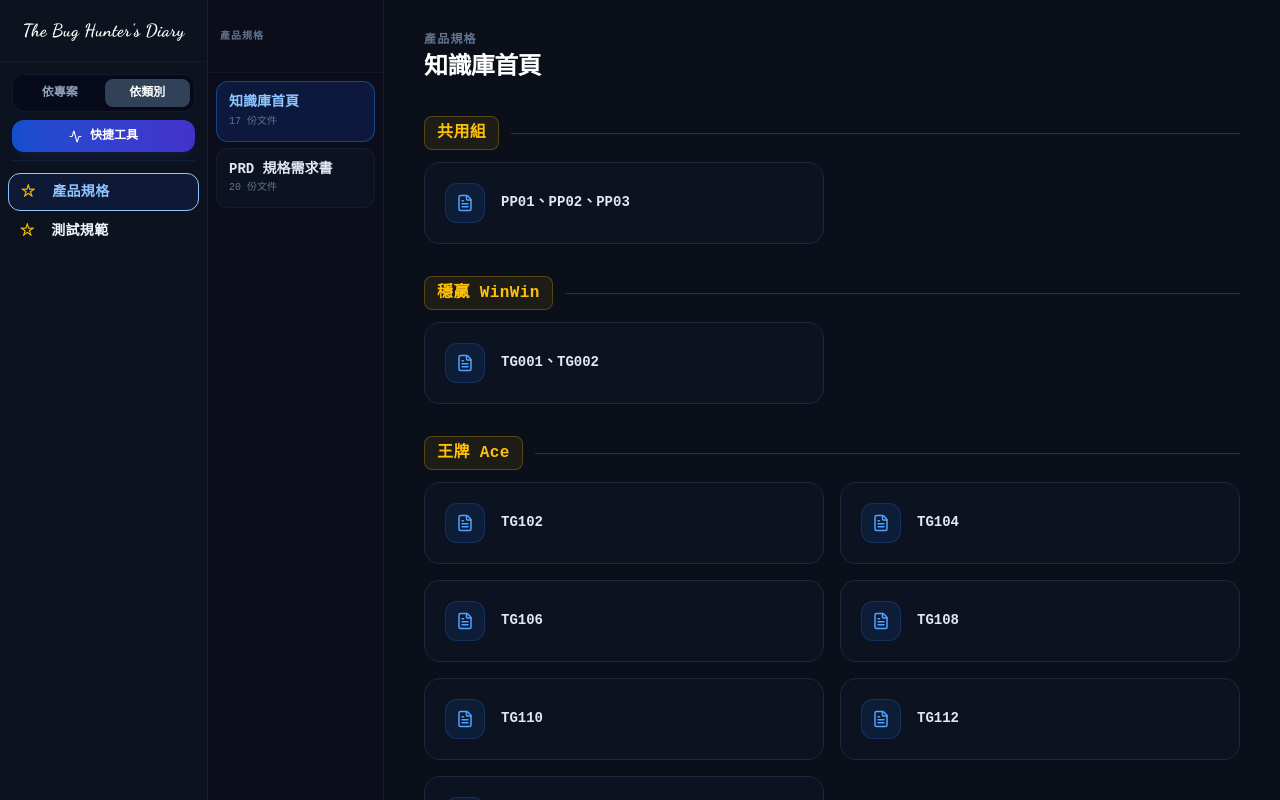
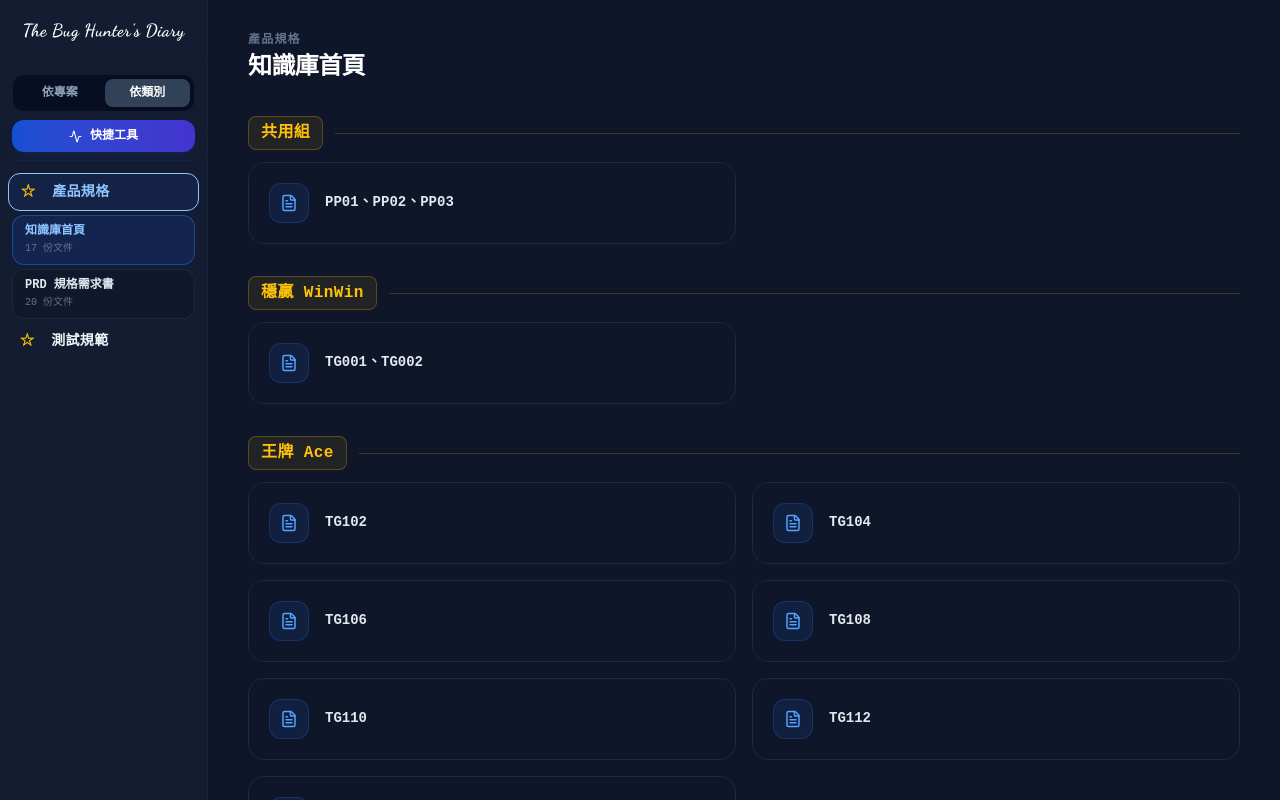
Before and after one commit to cloud52321/QA, a Next.js app: page / in a window 1280 px wide. Both pictures are taken after a click on the button "依類別". Built offline with nearby package versions, Linux system fonts and the light colour scheme.

Commit message:
Add files via upload

```diff
--- a/src/app/LLMWiki.tsx
+++ b/src/app/LLMWiki.tsx
@@ -115,8 +115,8 @@ const LLMWiki: React.FC = () => {
         {studioGroups.map(({ studio, projects }) => {
           const isActive = projects.includes(selectedProject);
           return (
+            <div key={studio}>
               <button
-              key={studio}
                 onClick={() => handleProjectSelect(projects[0])}
                 className={`w-full flex items-center px-3 py-2 rounded-xl transition-all ${isActive ? 'bg-blue-600/10 border border-blue-300' : 'hover:bg-slate-800/40'}`}
               >
@@ -124,6 +124,27 @@ const LLMWiki: React.FC = () => {
                   <span className="text-yellow-400 mr-2">☆</span> {studio}
                 </span>
               </button>
+              {isActive && (
+                <div className="mt-1 mb-1 px-1 space-y-1">
+                  {projects.map(p => (
+                    <button
+                      key={p}
+                      onClick={() => handleProjectSelect(p)}
+                      className={`w-full text-left px-3 py-2 rounded-xl border transition-all ${
+                        selectedProject === p
+                          ? 'bg-blue-600/15 border-blue-500/40'
+                          : 'bg-[#0f1629]/60 border-slate-700/40 hover:bg-slate-800/60 hover:border-slate-600'
+                      }`}
+                    >
+                      <p className={`text-xs font-extrabold ${selectedProject === p ? 'text-blue-300' : 'text-slate-200'}`}>{p}</p>
+                      <p className="text-[10px] mt-0.5 text-slate-500">
+                        {wikiDocs.filter(d => d.project === p || d.project.split('、').includes(p)).length} 份文件
+                      </p>
+                    </button>
+                  ))}
+                </div>
+              )}
+            </div>
           );
         })}
       </>
@@ -131,23 +152,47 @@ const LLMWiki: React.FC = () => {
 
     if (mode === 'category') return (
       <>
-        {categoryStructure.map(({ section }) => (
+        {categoryStructure.map(({ section, titles }) => {
+          const isActive = selectedGroup === section;
+          return (
+            <div key={section}>
               <button
-            key={section}
                 onClick={() => {
-              const firstTitle = categoryStructure.find(c => c.section === section)?.titles[0] ?? '';
+                  const firstTitle = titles[0] ?? '';
                   setSelectedGroup(section);
                   setSelectedSubTitle(firstTitle);
                   setShowHome(false);
                   setIsToolbox(false);
                 }}
-            className={`w-full flex items-center px-3 py-2 rounded-xl transition-all ${selectedGroup === section ? 'bg-blue-600/10 border border-blue-300' : 'hover:bg-slate-800/40'}`}
+                className={`w-full flex items-center px-3 py-2 rounded-xl transition-all ${isActive ? 'bg-blue-600/10 border border-blue-300' : 'hover:bg-slate-800/40'}`}
               >
-            <span className={`text-sm font-extrabold tracking-wide ${selectedGroup === section ? 'text-blue-300' : 'text-slate-100'}`}>
+                <span className={`text-sm font-extrabold tracking-wide ${isActive ? 'text-blue-300' : 'text-slate-100'}`}>
                   <span className="text-yellow-400 mr-2">☆</span> {section}
                 </span>
               </button>
+              {isActive && (
+                <div className="mt-1 mb-1 px-1 space-y-1">
+                  {titles.map(title => (
+                    <button
+                      key={title}
+                      onClick={() => { setSelectedSubTitle(title); setShowHome(false); setIsToolbox(false); }}
+                      className={`w-full text-left px-3 py-2 rounded-xl border transition-all ${
+                        selectedSubTitle === title
+                          ? 'bg-blue-600/15 border-blue-500/40'
+                          : 'bg-[#0f1629]/60 border-slate-700/40 hover:bg-slate-800/60 hover:border-slate-600'
+                      }`}
+                    >
+                      <p className={`text-xs font-extrabold leading-tight ${selectedSubTitle === title ? 'text-blue-300' : 'text-slate-200'}`}>{title}</p>
+                      <p className="text-[10px] mt-0.5 text-slate-500">
+                        {wikiDocs.filter(d => d.section === section && d.title === title).length} 份文件
+                      </p>
+                    </button>
                   ))}
+                </div>
+              )}
+            </div>
+          );
+        })}
       </>
     );
 
@@ -207,22 +252,12 @@ const LLMWiki: React.FC = () => {
     );
   };
 
-  const currentStudioProjects = (() => {
-    if (isToolbox || showHome || mode !== 'project') return [];
-    const sg = studioGroups.find(s => s.projects.includes(selectedProject));
-    return sg ? sg.projects : [];
-  })();
-
-  const currentStudio = (() => {
-    const sg = studioGroups.find(s => s.projects.includes(selectedProject));
-    return sg ? sg.studio : '';
-  })();
 
   return (
-    <div className="flex h-screen w-screen bg-[#0b0f1a] text-slate-200 overflow-hidden" style={FONT_STYLE}>
+    <div className="flex h-screen w-screen bg-[#0f1629] text-slate-200 overflow-hidden" style={FONT_STYLE}>
 
       {/* ── Col 1: Studio 主標題 ── */}
-      <aside className="w-52 border-r border-slate-800/60 flex flex-col bg-[#0d121f] flex-shrink-0">
+      <aside className="w-52 border-r border-slate-800/60 flex flex-col bg-[#131c30] flex-shrink-0">
         <div className="p-5 border-b border-slate-800/40 flex items-center justify-center">
           <style>{`@import url('https://fonts.googleapis.com/css2?family=Dancing+Script:wght@700&display=swap');`}</style>
           <button onClick={goHome}>
@@ -281,52 +316,8 @@ const LLMWiki: React.FC = () => {
         </nav>
       </aside>
 
-      {/* ── Col 2: 卡片副標題 (只有 project mode 且非 toolbox/home 時顯示) ── */}
-      {!isToolbox && !showHome && (mode === 'project' || mode === 'category') && (
-        <div className="w-44 border-r border-slate-800/60 flex flex-col bg-[#0b0e1a] flex-shrink-0">
-          <div className="px-3 border-b border-slate-800/40 flex items-center" style={{minHeight: '73px'}}>
-            <p className="text-[10px] font-bold uppercase tracking-widest text-slate-500">
-              {mode === 'project' ? currentStudio : selectedGroup}
-            </p>
-          </div>
-          <div className="flex-1 overflow-y-auto p-2 space-y-1.5">
-            {mode === 'project' ? currentStudioProjects.map(p => (
-              <button
-                key={p}
-                onClick={() => handleProjectSelect(p)}
-                className={`w-full text-left p-3 rounded-xl border transition-all ${
-                  selectedProject === p
-                    ? 'bg-blue-600/15 border-blue-500/40 text-blue-300'
-                    : 'bg-slate-900/60 border-slate-800/50 text-slate-400 hover:bg-slate-800/60 hover:text-slate-200 hover:border-slate-700'
-                }`}
-              >
-                <p className={`text-sm font-extrabold ${selectedProject === p ? 'text-blue-300' : 'text-slate-200'}`}>{p}</p>
-                <p className="text-[10px] mt-0.5 text-slate-500">
-                  {wikiDocs.filter(d => d.project === p || d.project.split('、').includes(p)).length} 份文件
-                </p>
-              </button>
-            )) : categoryStructure.find(c => c.section === selectedGroup)?.titles.map(title => (
-              <button
-                key={title}
-                onClick={() => { setSelectedSubTitle(title); setShowHome(false); setIsToolbox(false); }}
-                className={`w-full text-left p-3 rounded-xl border transition-all ${
-                  selectedSubTitle === title
-                    ? 'bg-blue-600/15 border-blue-500/40'
-                    : 'bg-slate-900/60 border-slate-800/50 text-slate-400 hover:bg-slate-800/60 hover:text-slate-200 hover:border-slate-700'
-                }`}
-              >
-                <p className={`text-sm font-extrabold leading-tight ${selectedSubTitle === title ? 'text-blue-300' : 'text-slate-200'}`}>{title}</p>
-                <p className="text-[10px] mt-0.5 text-slate-500">
-                  {wikiDocs.filter(d => d.section === selectedGroup && d.title === title).length} 份文件
-                </p>
-              </button>
-            ))}
-          </div>
-        </div>
-      )}
-
-      {/* ── Col 3: 內容區 ── */}
-      <main className="flex-1 flex flex-col min-w-0 bg-[#0b0f1a]">
+      {/* ── 內容區 ── */}
+      <main className="flex-1 flex flex-col min-w-0 bg-[#0f1629]">
         <div className="flex-1 overflow-y-auto">
           <div className="w-full px-10 py-8">
             {renderContent()}
```
Lines whose indentation alone changed are shown as unchanged.
